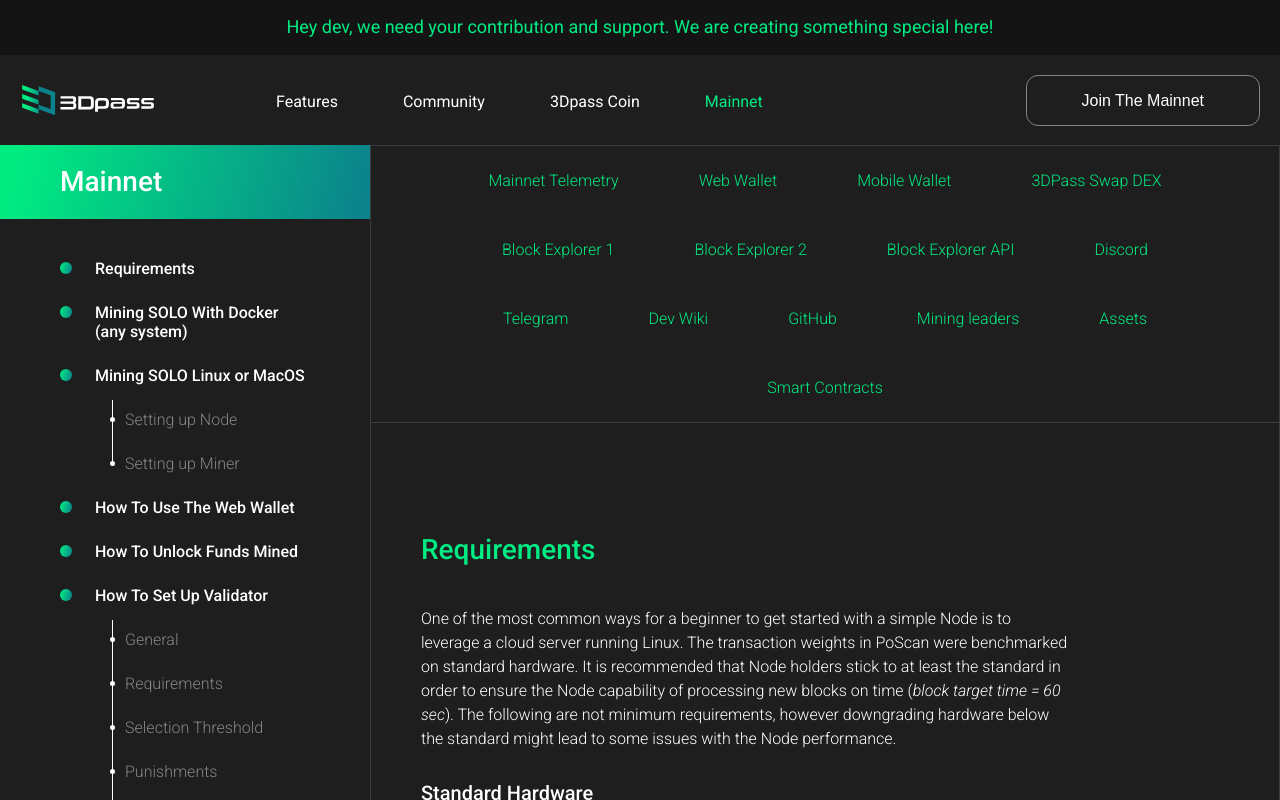
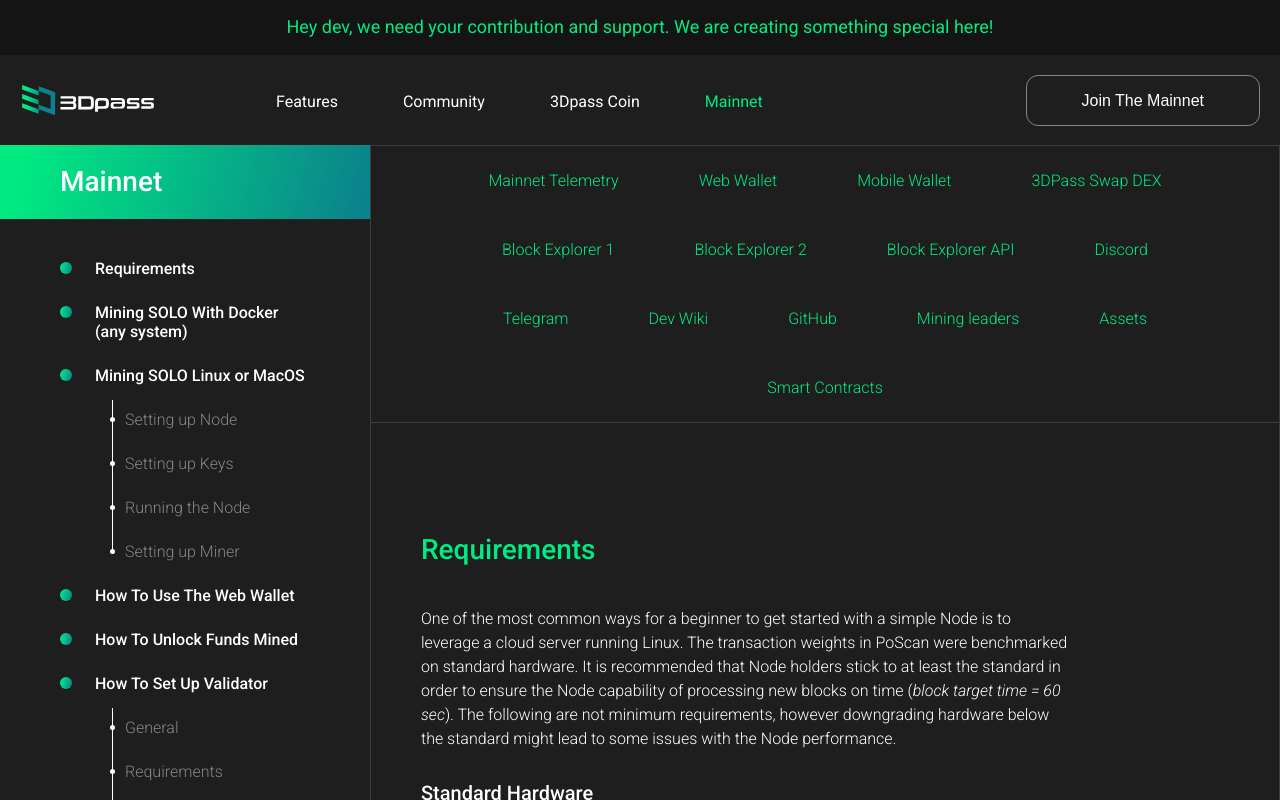
Before and after one commit to 3Dpass/website, a React (Create React App) app: page /mainnet in a window 1280 px wide. Shown: the top 800 px of the page. Built offline with nearby package versions, Linux system fonts and the light colour scheme; the HTML template or start-up script is replaced by a standard one.

Commit message:
keygen-update

```diff
--- a/src/pages/Features.jsx
+++ b/src/pages/Features.jsx
@@ -951,7 +951,10 @@
                 </li>
                 <li>
                 <Link to="https://swap.3dpscan.io" className="link-title">DEX</Link>{" "}
-                - embedded DEX module
+                - embedded DEX module to trade share-tokens
+                </li>
+                <li>
+                 Marketplace - to swap non-fungible backed assets
                 </li>
                 <li>
                   dApps - <Link to="#smart-contracts">smart-contracts</Link> module and runtime development
@@ -969,7 +972,7 @@
             <img
               className="page-img"
               style={{ marginBottom: "50px" }}
-              src="/images/lot_eco-system_moon.png"
+              src="/images/lot_eco-system_moon_1.png"
               alt="img"
             />
           </div>
--- a/src/pages/Mainnet.jsx
+++ b/src/pages/Mainnet.jsx
@@ -121,12 +121,24 @@
             >
               Mining SOLO Linux or MacOS
               <div className="page-nav-circle"></div>
-              <div className="page-nav-line object-line"></div>
+              <div className="page-nav-line node-line"></div>
             </div>
           </a>
           <a href="#simple_node">
             <div className="page-nav-inside">
               Setting up Node
+              <div className="inside-nav-circle"></div>
+            </div>
+          </a>
+          <a href="#keys">
+            <div className="page-nav-inside">
+              Setting up Keys
+              <div className="inside-nav-circle"></div>
+            </div>
+          </a>
+          <a href="#run">
+            <div className="page-nav-inside">
+              Running the Node
               <div className="inside-nav-circle"></div>
             </div>
           </a>
@@ -1148,6 +1160,12 @@
 docker compose rm -f
                     `}
             </pre>
+            <div className="page-content-text">
+              Track your performance on the Mining Leaders dash board <Link to="https://3dpassmining.info">https://3dpassmining.info</Link>
+            </div>
+            <div className="page-content-text">
+              Compare your machine configuraton to the other ones presented on the network <Link to="https://telemetry.3dpscan.io/#stats/0x6c5894837ad89b6d92b114a2fb3eafa8fe3d26a54848e3447015442cd6ef4e66">https://telemetry.3dpscan.io</Link>
+            </div>
           </div>
         </div>
         <div className="page-content-block" id="linux-mac">
@@ -1176,6 +1194,9 @@
               <i>Notice!</i> If downloading the pre-built <i>`poscan-consensus`</i> was of your choice, put the binary
               into the <i>`~/3DP/target/release/poscan-consensus`</i> and make it executable with the `<code>cmod a+x poscan-consensus</code>` command.
             </div>
+            <div className="page-content-subtitle" id="keys">
+              Set up your keys
+            </div>
             <div className="page-content-text">
               3. Generate a bunch of keys for your account and import them into keystore. Create new account, if needed.
               There is a <Link to="#script">script</Link> in place to set it up automatically. An alternative option is to
@@ -1184,6 +1205,9 @@
             <div className="page-content-text" id="script">
               USING THE SCRIPT
             </div>
+            <div className="page-content-text" id="new-account">
+              <strong>New account</strong>
+            </div>
             <div className="page-content-text">
               3.1. Generate new account and import all of your keys <i>(Mining key, GRANDPA key and ImOnline key)</i> at once with the <i>keygen.sh</i> script.
               Save your Secret Seed phrase in a safe place:
@@ -1193,6 +1217,9 @@
 sh keygen.sh
                     `}
             </pre>
+            <div className="page-content-text">
+            <strong>Existing account</strong>
+            </div>
             <div className="page-content-text">
               3.2. Have you already had an account, use the <i>keygen_seed.sh</i> script
               to generate the keys out of your Secret Seed phrase and import them all at once.
@@ -1368,6 +1395,12 @@
             />
             <div className="page-content-text">
               There is an <Link to="https://github.com/3Dpass/miner">alternatinve miner</Link>, which might be leveraged as an option, either.
+            </div>
+            <div className="page-content-text">
+              Track your performance on the Mining Leaders dash board <Link to="https://3dpassmining.info">https://3dpassmining.info</Link>
+            </div>
+            <div className="page-content-text">
+              Compare your machine configuraton to the other ones presented on the network <Link to="https://telemetry.3dpscan.io/#stats/0x6c5894837ad89b6d92b114a2fb3eafa8fe3d26a54848e3447015442cd6ef4e66">https://telemetry.3dpscan.io</Link>
             </div>
           </div>
         </div>
--- a/src/styles/features.css
+++ b/src/styles/features.css
@@ -254,6 +254,10 @@
 
 .object-line {
   height: 64px;
+}
+
+.node-line {
+  height: 152px;
 }
 
 .scanproof-line {
```
Also changed, not shown: public/images/lot_eco-system_moon.png (deleted), public/images/lot_eco-system_moon_1.png (added).
